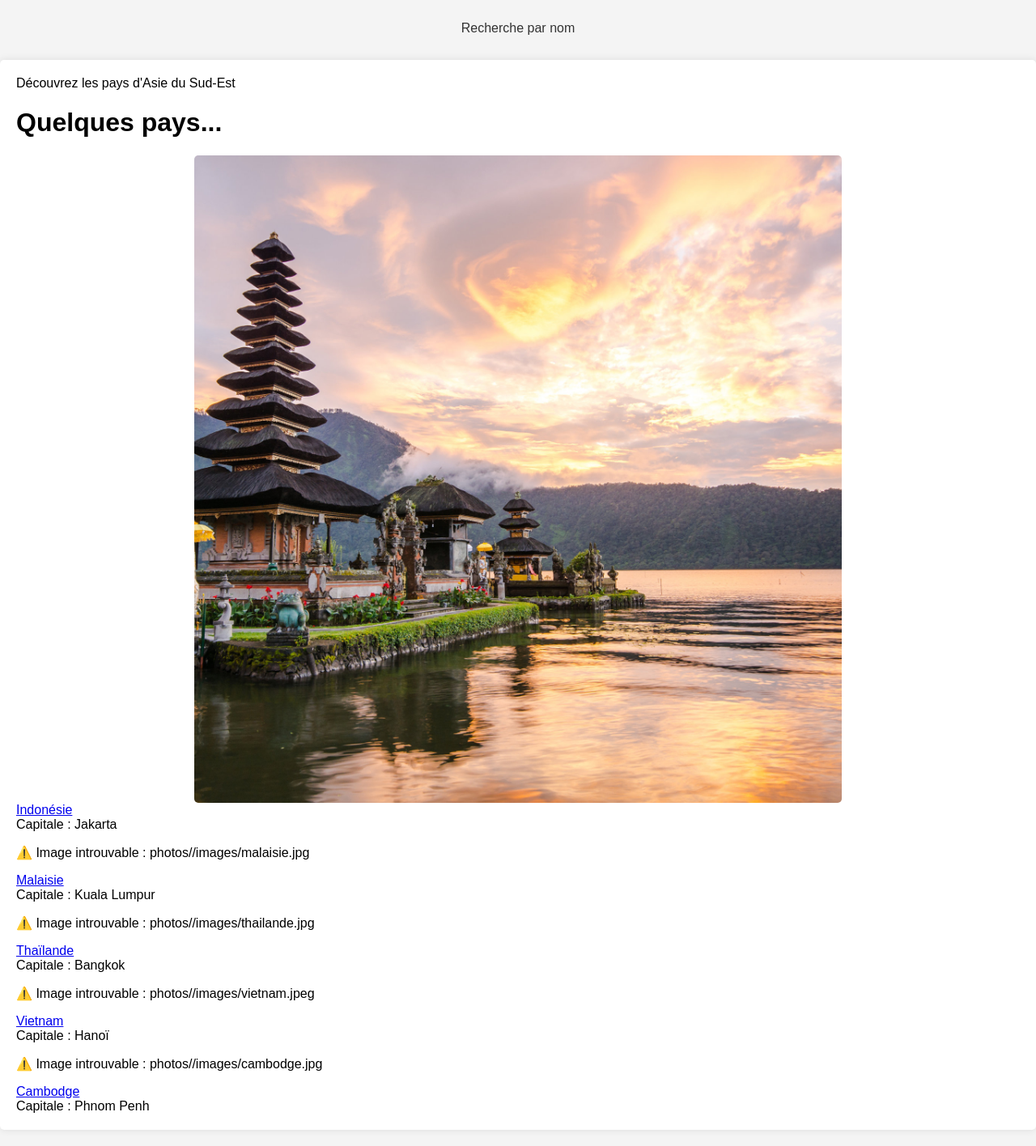
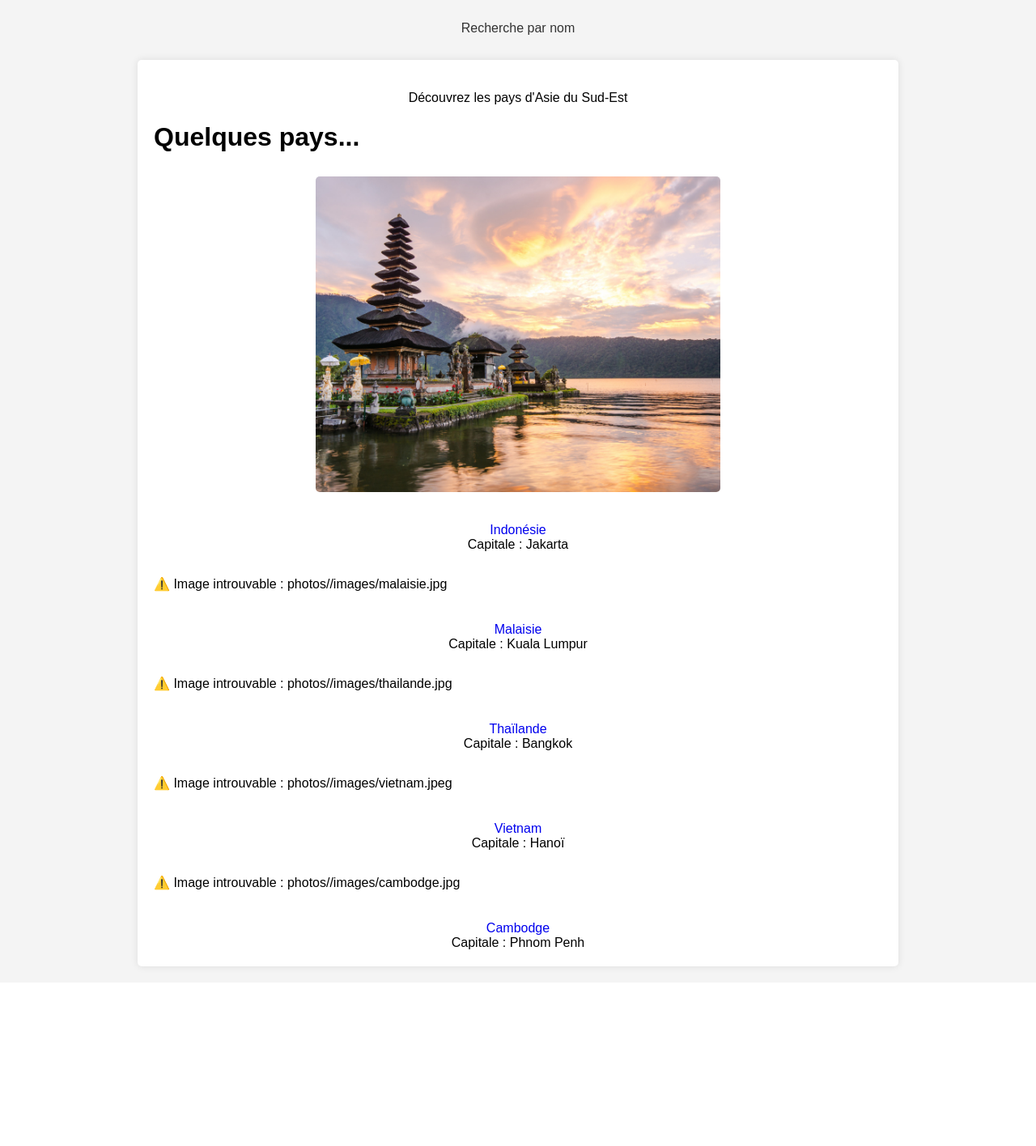
Before and after one commit to ophechk/paysASEv2, a PHP site: page / in a window 1280 px wide. Shown: the part 41-1457 px from the top of the page at 81% size. After the commit the page ends 1242 px from the top, so only its background shows below. Run offline with PHP 8.4, Linux system fonts and the light colour scheme; data comes from the database, SQL or seed files in the repository.

Commit message:
css for accueil done

```diff
--- a/css/styles.css
+++ b/css/styles.css
@@ -60,9 +60,13 @@ nav {
     color: #ff6600;
 }
 
+a{
+    text-decoration: none;
+}
+
 /* Contenu principal */
 #page {
-    max-width: 1500px;
+    max-width: 900px;
     margin: 20px auto;
     padding: 20px;
     background: white;
@@ -70,10 +74,18 @@ nav {
     border-radius: 5px;
 }
 
+#accroche {
+    display: flex;
+    justify-content: center; /* Centre horizontalement */
+    align-items: center; /* Centre verticalement */
+    text-align: center;
+    height: 100%; /* Ajuster selon le besoin */
+}
+
 /* Uniformisation des images */
 img {
-    width: 800px; /* Taille fixe pour toutes les images */
-    height: 800px; /* Taille fixe pour uniformiser */
+    width: 500px; /* Taille fixe pour toutes les images */
+    height: 390px; /* Taille fixe pour uniformiser */
     object-fit: cover; /* Ajuste l'image pour remplir sans distorsion */
     display: block;
     margin: 0 auto;
--- a/vue/vueAccueil.php
+++ b/vue/vueAccueil.php
@@ -1,6 +1,8 @@
 <?php
 require_once __DIR__ . '/../modele/bd.photo.inc.php'; // Inclusion du fichier contenant la fonction
 ?>
+
+<br/>
 
 <div id="accroche">Découvrez les pays d'Asie du Sud-Est</div>
 <h1>Quelques pays...</h1>
@@ -23,7 +25,7 @@ if (!empty($listePays)) {
 
 
             <div class="card">
-                <div class="photoCard">
+                <div class="photoCard" style="margin-top : 30px; margin-bottom: 20px;">
                     <?php
                     if (!empty($photo) && isset($photo['chemin'])) {
                         $chemin = 'photos/' . htmlspecialchars($photo['chemin']);
@@ -39,8 +41,9 @@ if (!empty($listePays)) {
                     <?php } ?>
                 </div>
 
-                <div class="descrCard">
+                <div class="descrCard" style="text-align : center">
                     <?php if (isset($listePays[$i]['idP'], $listePays[$i]['nom'])) { ?>
+                        <br/>
                         <a href="./?action=detail&idP=<?= $listePays[$i]['idP'] ?>">
                             <?= htmlspecialchars($listePays[$i]['nom']) ?>
                         </a>
```
